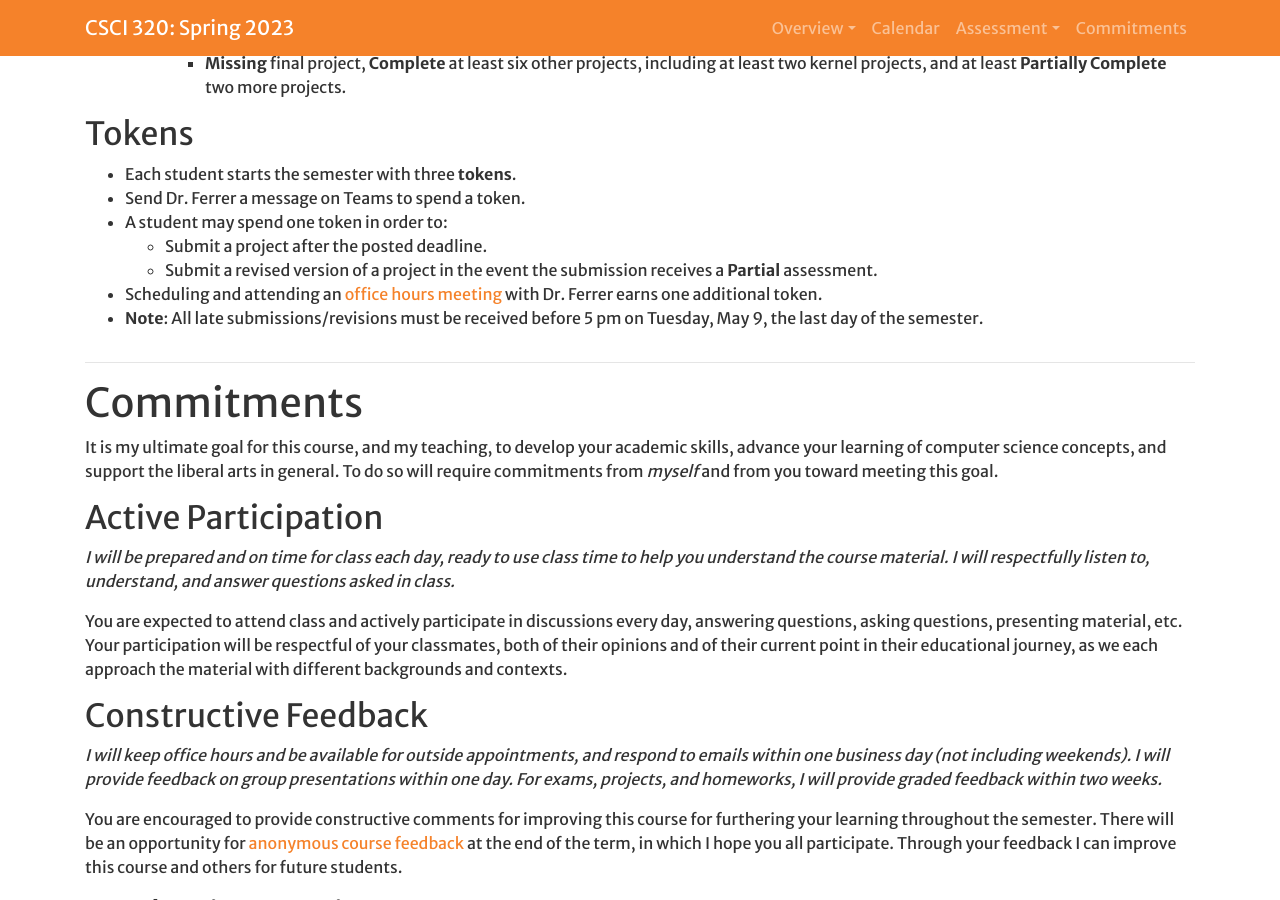
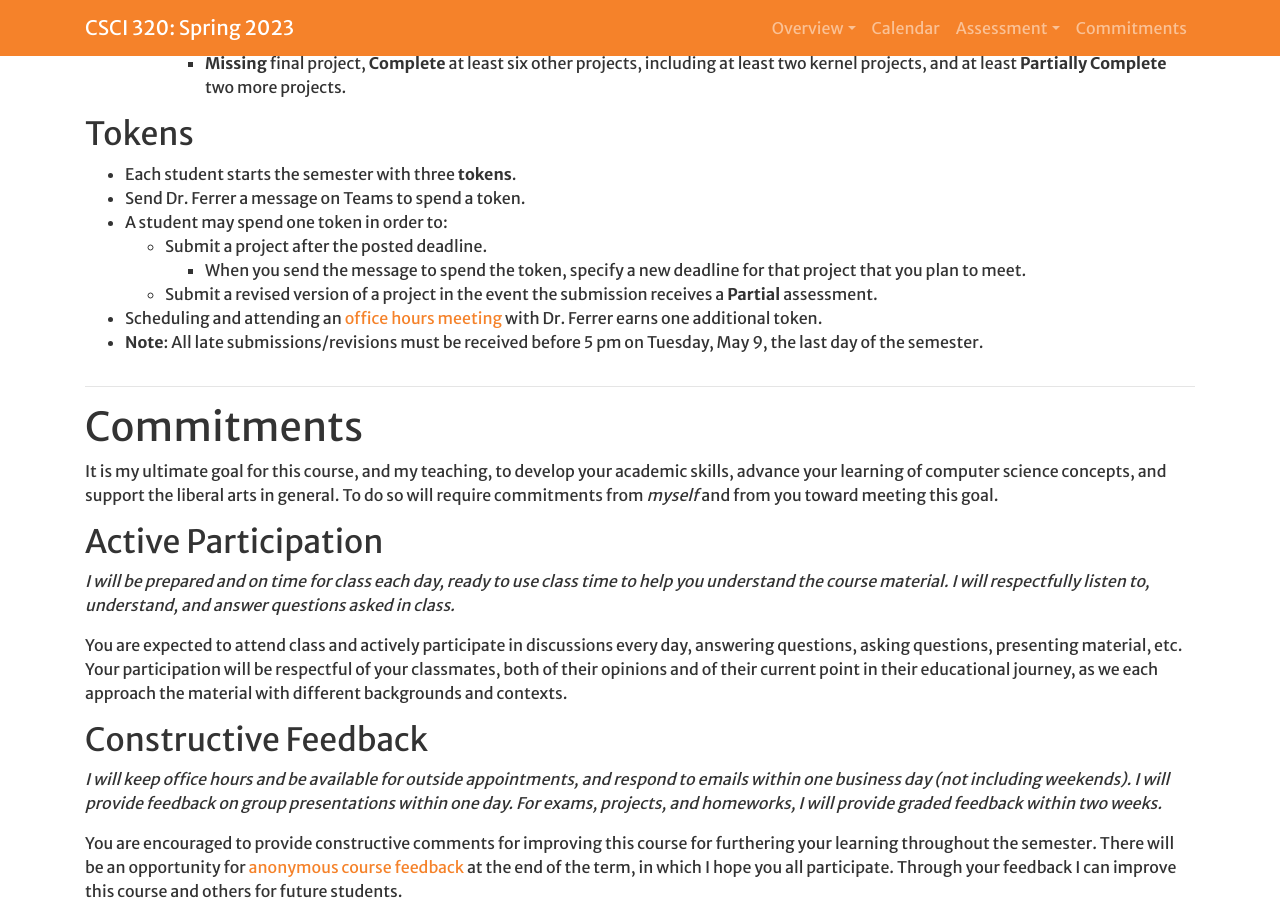
Before and after one commit to Hendrix-CS/csci320, a Jekyll site: the page built from index.md, in a window 1280 px wide and 900 px high, scrolled down 5687 px. Built offline with Jekyll 4.4.1, drawn with Linux system fonts in a browser that asks for light colours; a script that is not in the unit is left out; our own code applies the rules of GitHub Pages for plain Markdown files.

Commit message:
Revised token policy.

```diff
--- a/grading/project1/Part1.csv
+++ b/grading/project1/Part1.csv
@@ -1,6 +1,5 @@
 "Timestamp","Name","Listing of all files in a directory, including ""hidden"" files.","A long-list of files in a directory, with file sizes in the most appropriate of the following: Byte, Kilobyte, Megabyte, Gigabyte, Terabyte and Petabyte","The first fifteen lines of a file.","The last fifteen lines of a file.","Every line in a file containing the word ""red"".","All files in a directory ending with ""txt""."
 "2023/01/18 10:30:12 AM CST","Andrei Stoyanow","ls -a","ls -l -h","head -n 15 </path/to/file>","tail -n 15 </path/to/file>","grep -rin ""red"" </path/to/file>","ls *.txt"
-"2023/01/18 6:17:17 PM CST","Isaac Khounborine","ls --all","ls -a -l -S -r","ls -a -l | sort | head -15","ls -a -l | sort | tail -15","cat TEXTFILENAMEHERE.txt | grep red -n","ls -a | grep .txt"
 "2023/01/18 10:57:18 PM CST","Taylor Aishman","ls -a","ls -lh","head -n 15 input.txt > output.txt","tail -n 15 input.txt > output.txt","grep -hnr ""red"" input.txt > output.txt","ls -r *.txt >Files.txt (recursively searches all sub directories associated with the directory you ran this in)"
 "2023/01/19 10:03:50 AM CST","Isaac Khounborine","ls -a","ls -alh","head -15 TEXTFILENAMEHERE","tail -15 TEXTFILENAMEHERE","cat TEXTFILENAMEHERE.txt | grep red -n","ls -a | grep .txt"
 "2023/01/19 11:21:28 AM CST","Trey Hoopchuk","ls -a","ls -lh","head -15 filename","tail -15 filename","grep -i red filename","find directoryname -name *.txt"
--- a/index.md
+++ b/index.md
@@ -189,6 +189,8 @@ Criteria for the latter two categories will be specified for each assignment. Fi
 * Send Dr. Ferrer a message on Teams to spend a token.
 * A student may spend one token in order to:
   * Submit a project after the posted deadline.
+    * When you send the message to spend the token, specify a new
+      deadline for that project that you plan to meet.
   * Submit a revised version of a project in the event the submission receives
       a **Partial** assessment.
 * Scheduling and attending an [office hours meeting](https://drferrer.youcanbook.me)
```
Also changed, not shown: 1 other file.
